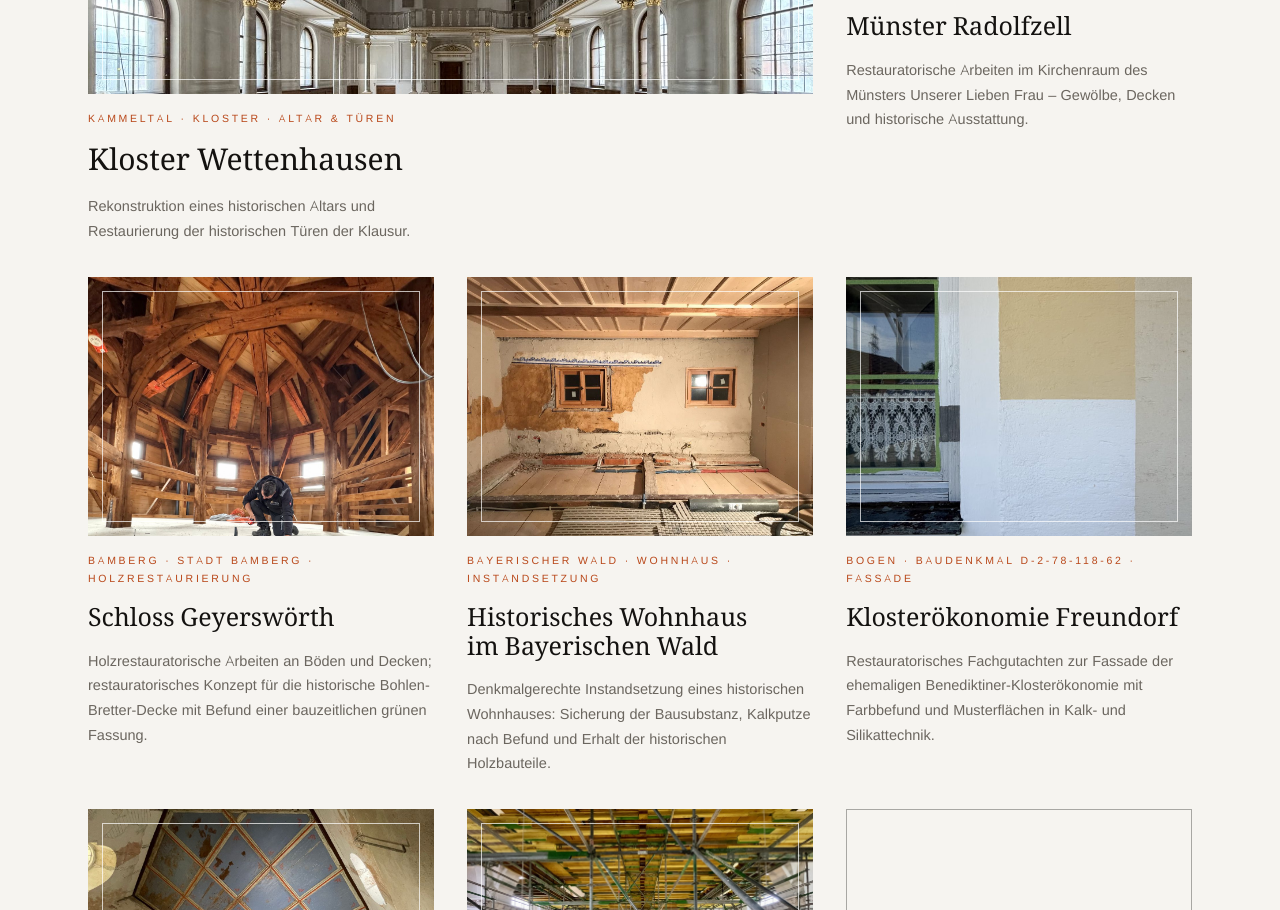
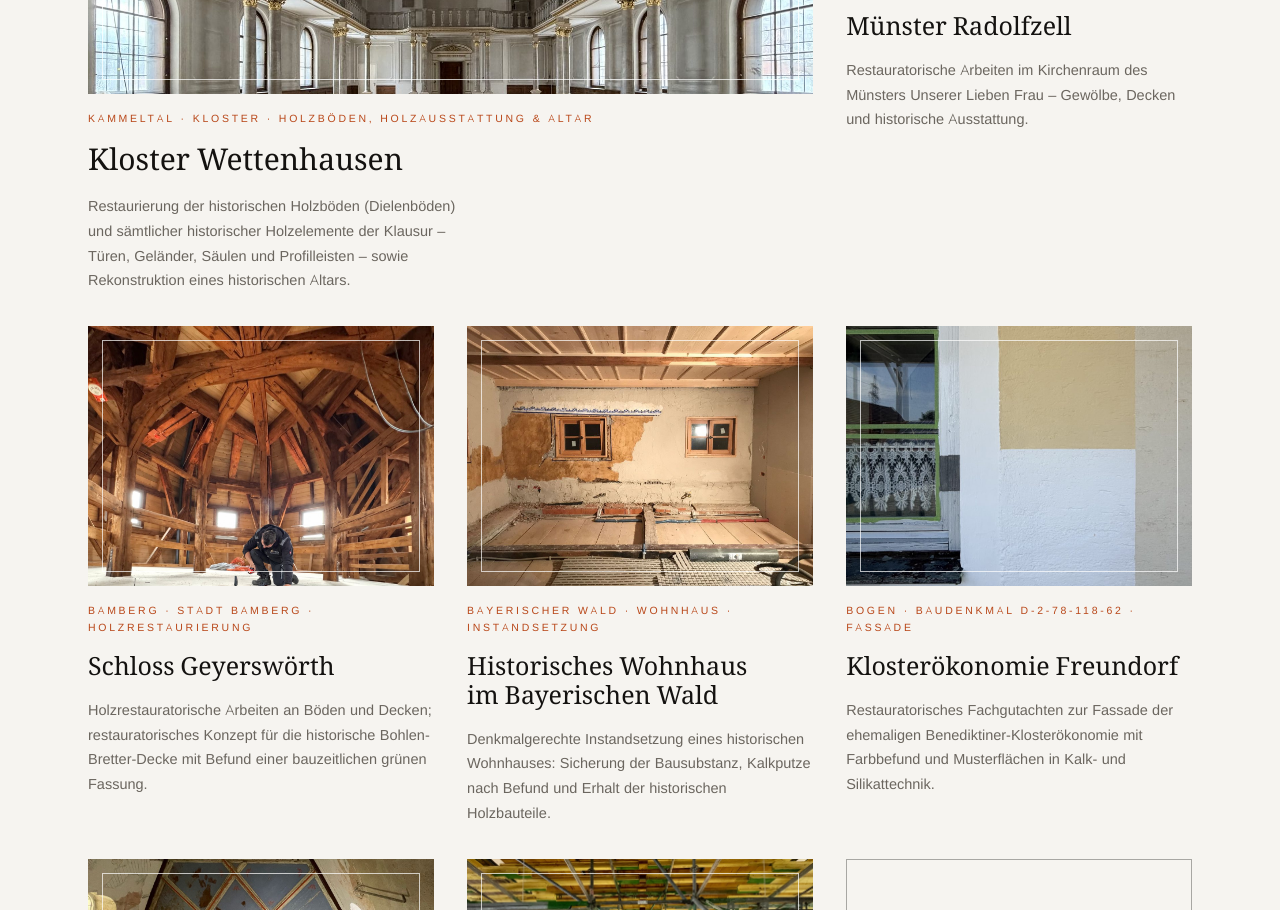
Before and after one commit to Meinl007/meinl-restaurierung, a plain HTML site: page index.html in a window 1280 px wide. Shown: the part 6752-7662 px from the top of the page. Drawn offline with Linux system fonts and the light colour scheme.

Commit message:
Referenzen: Kloster Wettenhausen – historische Holzböden und sämtliche Holzelemente ergänzt

```diff
--- a/index.html
+++ b/index.html
@@ -234,9 +234,9 @@
     <div class="refs">
       <article class="ref featured">
         <figure class="photo framed"><img loading="lazy" decoding="async" src="img/ref-wettenhausen.jpg" alt="Kapelle des Klosters Wettenhausen mit Deckenfresken" style="object-position:50% 30%" width="1400" height="1315"></figure>
-        <span class="meta">Kammeltal · Kloster · Altar &amp; Türen</span>
+        <span class="meta">Kammeltal · Kloster · Holzböden, Holzausstattung &amp; Altar</span>
         <h3>Kloster Wettenhausen</h3>
-        <p>Rekonstruktion eines historischen Altars und Restaurierung der historischen Türen der Klausur.</p>
+        <p>Restaurierung der historischen Holzböden (Dielenböden) und sämtlicher historischer Holzelemente der Klausur – Türen, Geländer, Säulen und Profilleisten – sowie Rekonstruktion eines historischen Altars.</p>
       </article>
       <article class="ref">
         <figure class="photo framed"><img loading="lazy" decoding="async" src="img/ref-radolfzell.jpg" alt="Kirchenraum des Münsters Radolfzell während der Restaurierung" style="object-position:50% 30%" width="1050" height="1400"></figure>
```
